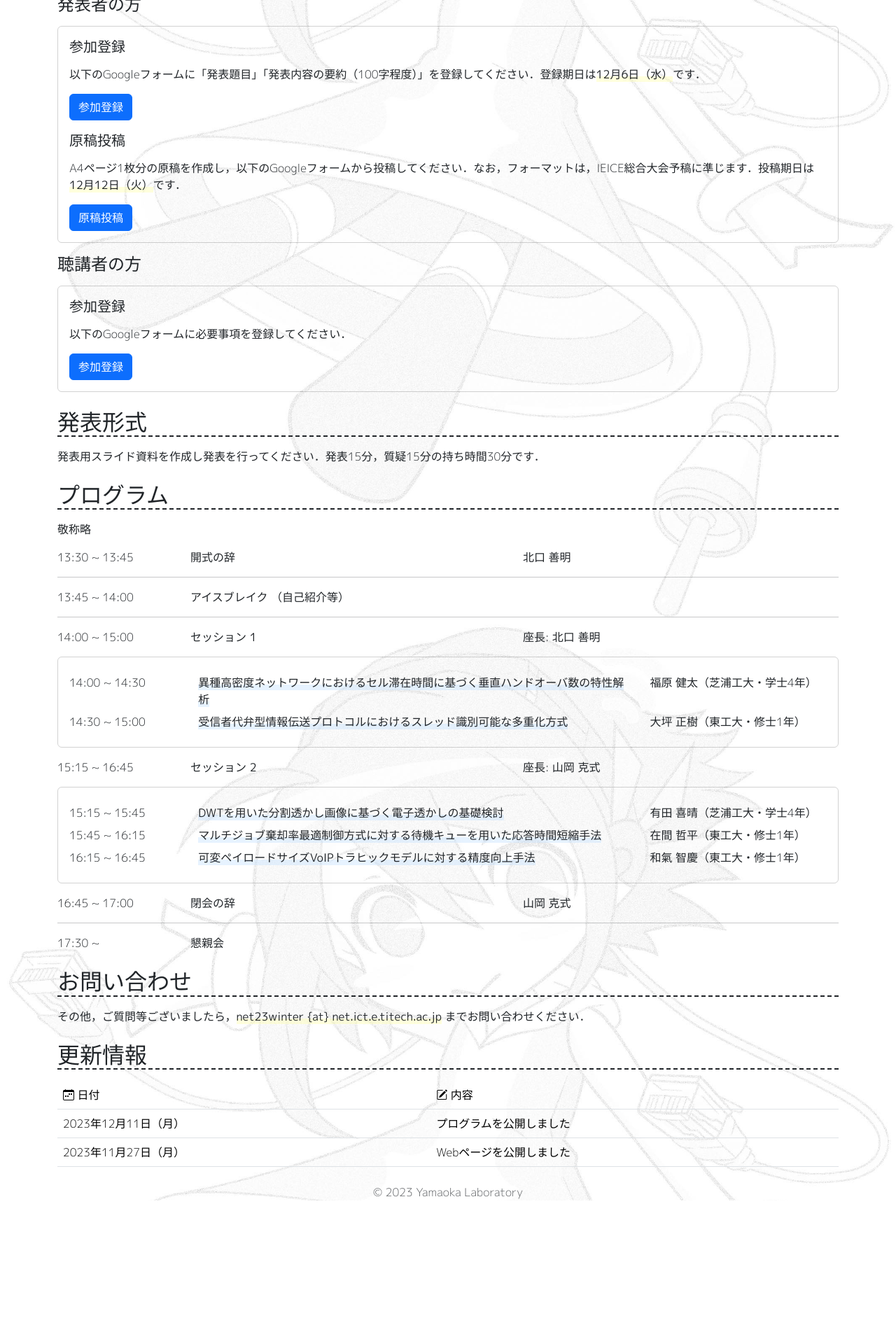
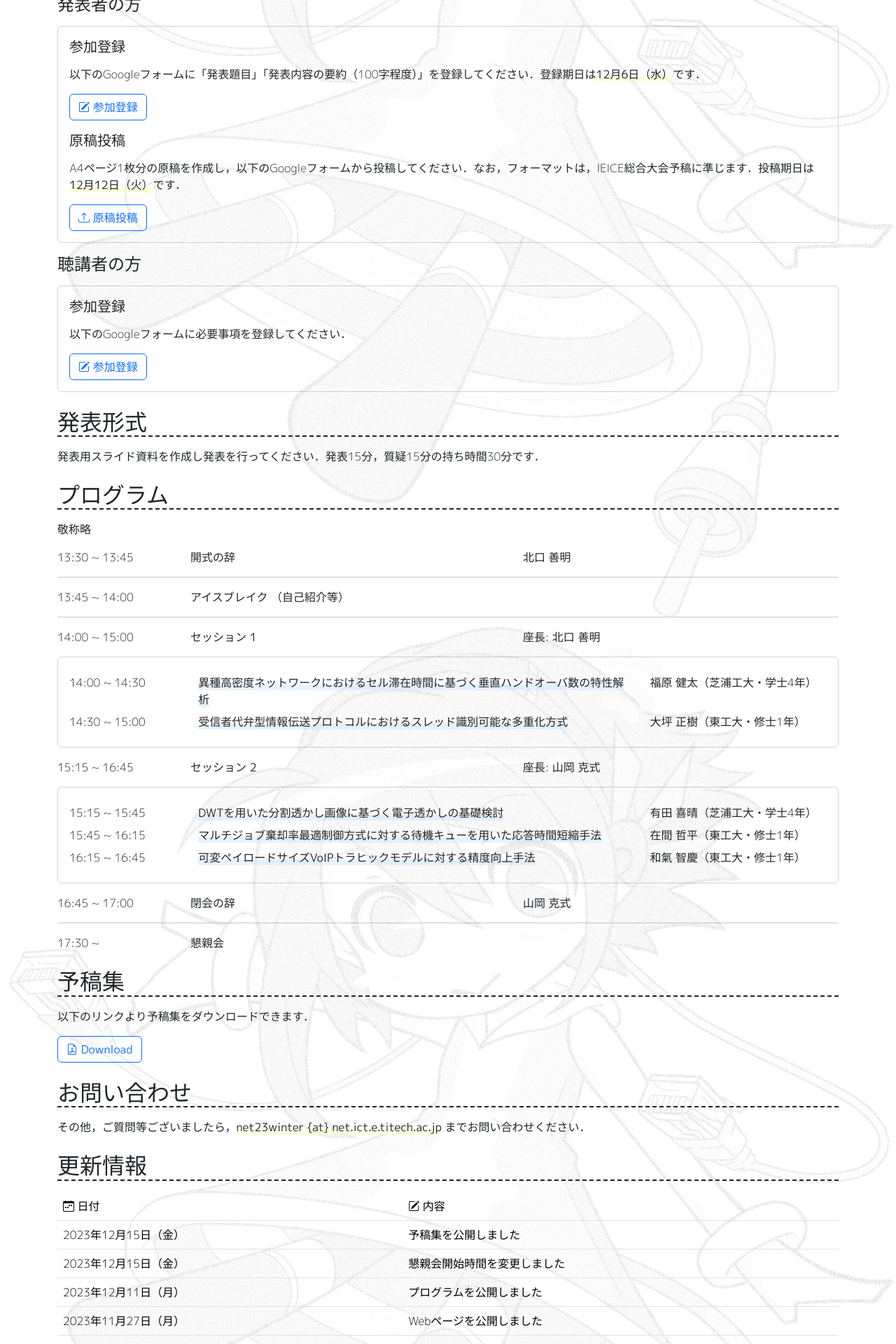
Before and after one commit to yamaoka-kitaguchi-lab/winter.workshop.net.ict.e.titech.ac.jp, a React (Vite) app: page / in a window 1280 px wide. Shown: the part 620-2540 px from the top of the page at 70% size. Before the commit the page ends 2335 px from the top, so only its background shows below. Built offline with nearby package versions, Linux system fonts and the light colour scheme.

Commit message:
Add Proceedings component and update related files

```diff
--- a/src/App.tsx
+++ b/src/App.tsx
@@ -6,6 +6,7 @@ import News from "./News";
 import Program from "./Program";
 import Detail from "./Presentation";
 import Registration from "./Registration";
+import Proceedings from "./Proceedings";
 
 const App = () => {
 	return (
@@ -17,6 +18,7 @@ const App = () => {
 				<Registration />
 				<Detail />
 				<Program />
+				<Proceedings />
 				<Inquiry />
 				<News />
 
--- a/src/Header.tsx
+++ b/src/Header.tsx
@@ -31,8 +31,7 @@ const Header = () => {
 				</a>
 			</p>
 			<div className="alert alert-info info">
-				<i className="bi bi-info-circle" /> プログラムを公開しました (更新日:
-				12/11)
+				<i className="bi bi-info-circle" /> 予稿集を公開しました (更新日: 12/15)
 			</div>
 		</section>
 	);
--- a/src/News.tsx
+++ b/src/News.tsx
@@ -6,6 +6,14 @@ interface ContentProps {
 }
 
 const content: Readonly<ContentProps[]> = [
+	{
+		day: "2023年12月15日（金）",
+		content: "予稿集を公開しました",
+	},
+	{
+		day: "2023年12月15日（金）",
+		content: "懇親会開始時間を変更しました",
+	},
 	{
 		day: "2023年12月11日（月）",
 		content: "プログラムを公開しました",
--- /dev/null
+++ b/src/Proceedings.tsx
@@ -0,0 +1,20 @@
+const Proceedings = () => {
+	return (
+		<section className="my-4">
+			<h2 className="mb-3">予稿集</h2>
+			<p>以下のリンクより予稿集をダウンロードできます．</p>
+			<a
+				type="button"
+				className="btn btn-outline-primary"
+				href="https://drive.google.com/file/d/1PYbBqZxkw3TWXGqquvr_1DOqXNwdvyIa/view?usp=drive_link"
+				role="button"
+				target="_blank"
+				rel="noreferrer"
+			>
+				<i className="bi bi-file-earmark-pdf" /> Download
+			</a>
+		</section>
+	);
+};
+
+export default Proceedings;
--- a/src/Registration.tsx
+++ b/src/Registration.tsx
@@ -13,13 +13,13 @@ const Registration = () => {
 								<mark className="yellow">12月6日（水）</mark>です．
 							</p>
 							<a
-								className="btn btn-primary"
+								className="btn btn-outline-primary"
 								href="https://forms.gle/4hkwpQnQ1jjBMFYb6"
 								role="button"
 								target="_blank"
 								rel="noreferrer"
 							>
-								参加登録
+								<i className="bi bi-pencil-square" /> 参加登録
 							</a>
 						</div>
 
@@ -30,13 +30,13 @@ const Registration = () => {
 								<mark className="yellow">12月12日（火）</mark>です．
 							</p>
 							<a
-								className="btn btn-primary"
+								className="btn btn-outline-primary"
 								href="https://forms.gle/6jTXXhwLPQXiqa2y9"
 								role="button"
 								target="_blank"
 								rel="noreferrer"
 							>
-								原稿投稿
+								<i className="bi bi-upload" /> 原稿投稿
 							</a>
 						</div>
 					</div>
@@ -49,23 +49,20 @@ const Registration = () => {
 					<div className="card-body bg-transparent">
 						<div>
 							<h4 className="mb-3">参加登録</h4>
-							<p>
-								以下のGoogleフォームに必要事項を登録してください．
-							</p>
+							<p>以下のGoogleフォームに必要事項を登録してください．</p>
 							<a
-								className="btn btn-primary"
+								className="btn btn-outline-primary"
 								href="https://forms.gle/4hkwpQnQ1jjBMFYb6"
 								role="button"
 								target="_blank"
 								rel="noreferrer"
 							>
-								参加登録
+								<i className="bi bi-pencil-square" /> 参加登録
 							</a>
 						</div>
 					</div>
 				</div>
 			</div>
-
 		</section>
 	);
 };
```
